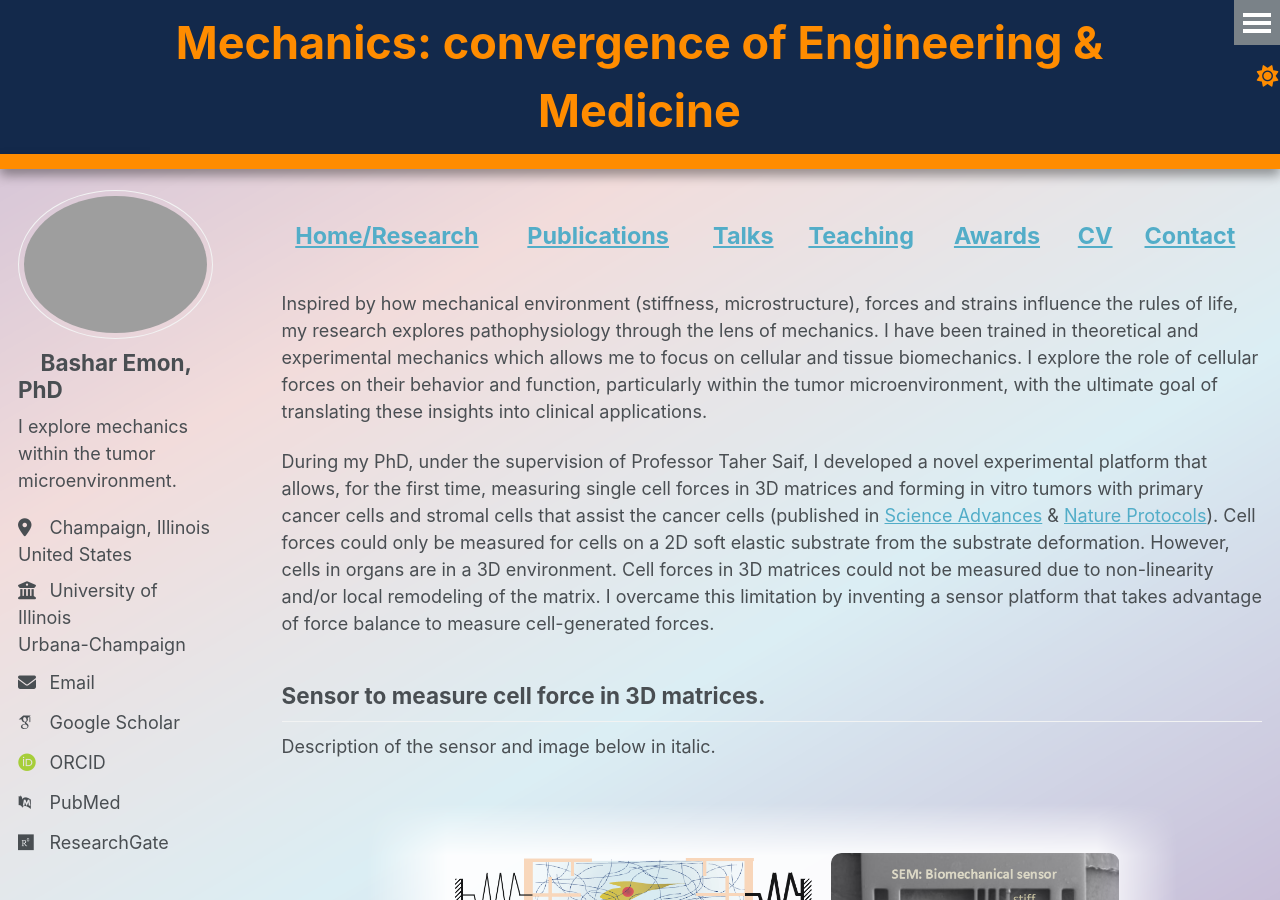
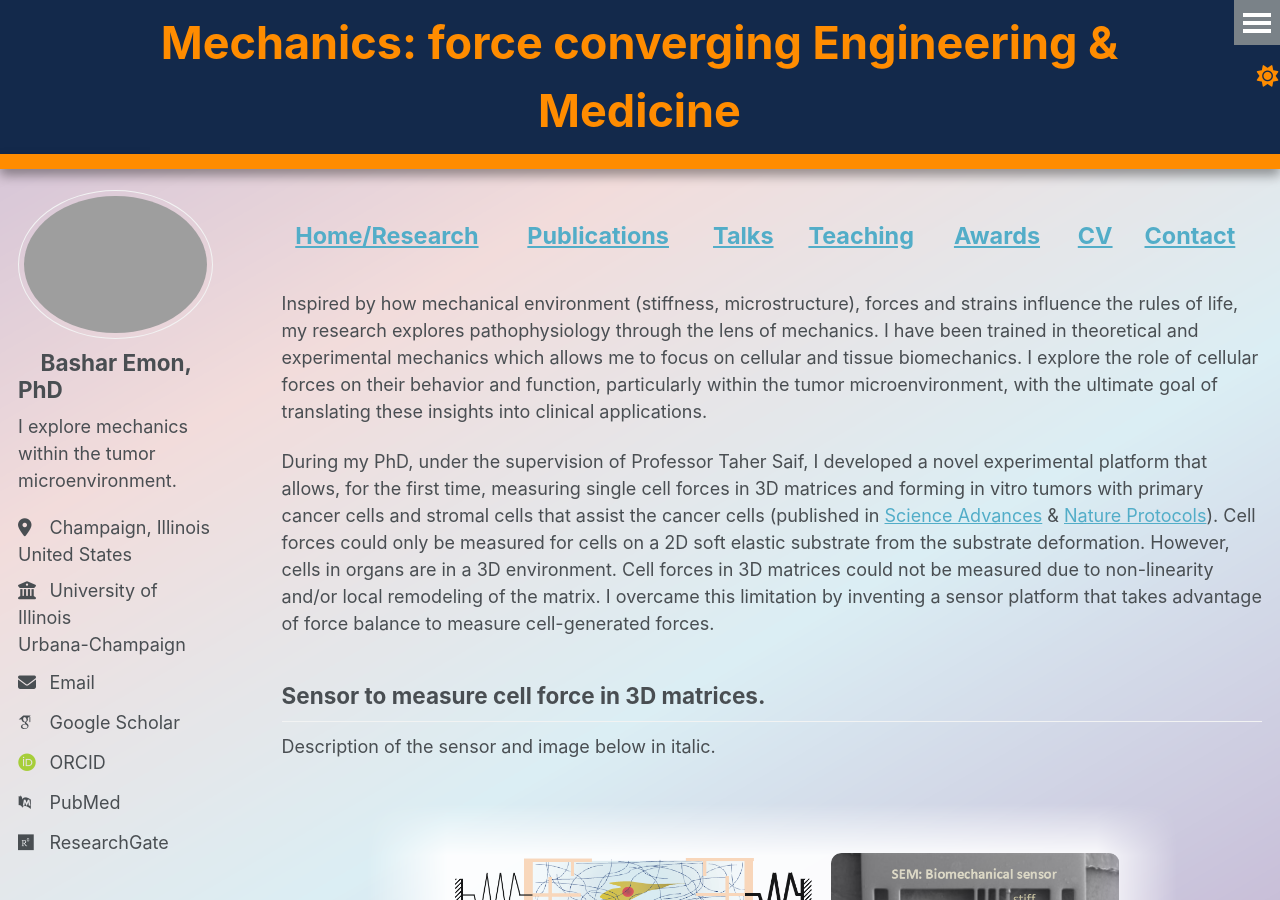
Before and after one commit to BasharEmon/BasharEmon.github.io, a Jekyll site: the page built from _pages/about.md, in a window 1280 px wide and 900 px high. Built offline with Jekyll 4.4.1, drawn with Linux system fonts in a browser that asks for light colours; some web fonts are replaced.

Commit message:
Update _config.yml

```diff
--- a/_config.yml
+++ b/_config.yml
@@ -9,7 +9,7 @@
 # Basic Site Settings
 locale                   : "en-US"
 site_theme               : "default"
-title                    : "Mechanics: convergence of Engineering & Medicine <span style='font-size: 8000 !important; font-family: Orbitron, Verdana, sans-serif;'>"
+title                    : "Mechanics: force converging Engineering & Medicine <span style='font-size: 2000 !important; font-family: Orbitron, Verdana, sans-serif;'>"
                           #"<u>M</u>echanics.<u>E</u>ngineering.<u>M</u>edicine.<u>S</u>cience<br><span style='font-size: 9000 !important; font-family: Orbitron, Verdana, sans-serif;'>M.E.M.S.</span>"
                           #"<u>Ti</u>ssue <u>M</u>icro<u>E</u>nvironment <u>M</u>echanics & <u>S</u>imulation<br><span style='font-size: 9000 !important; font-family: Orbitron, Verdana, sans-serif;'>Ti-MEMS</span>"
                           #"<u>M</u>echanics of bio<u>E</u>ngineered <u>M</u>icro-<u>S</u>ystems<br><span style='font-size: 9000 !important; font-family: Orbitron, Verdana, sans-serif;'>MEMS</span>"       <u>M</u>.<u>E</u>.<u>M</u>.<u>S</u>.
```
